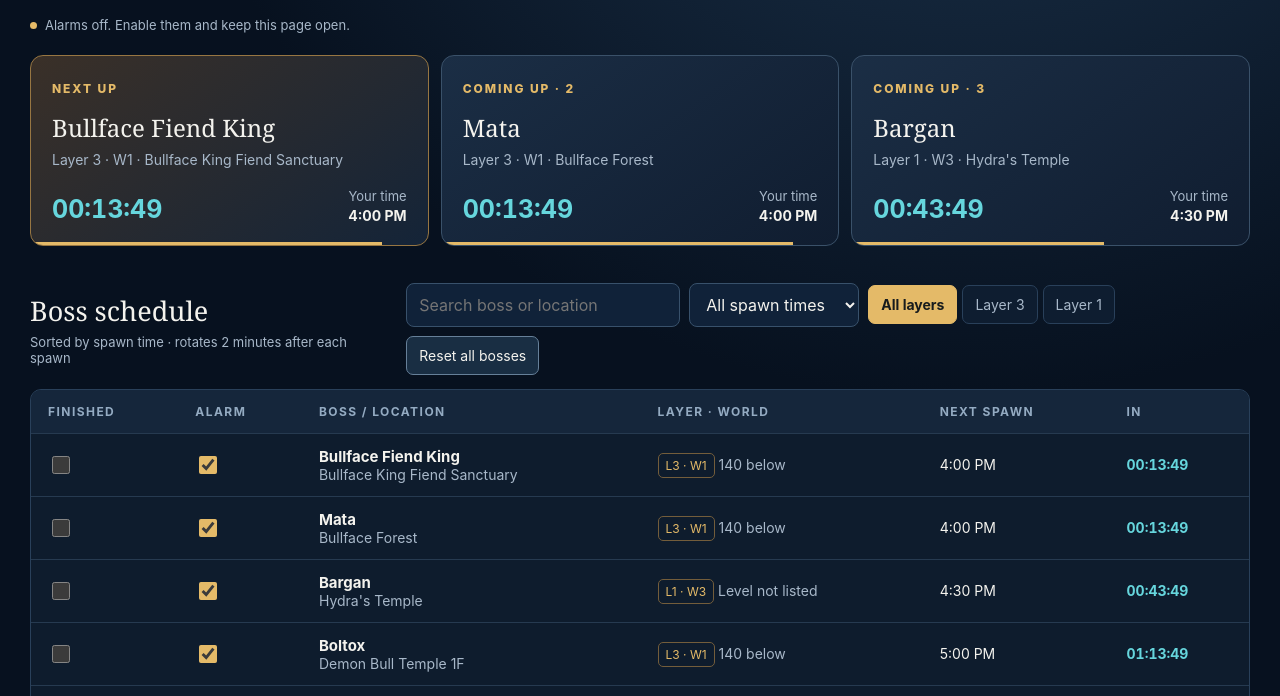
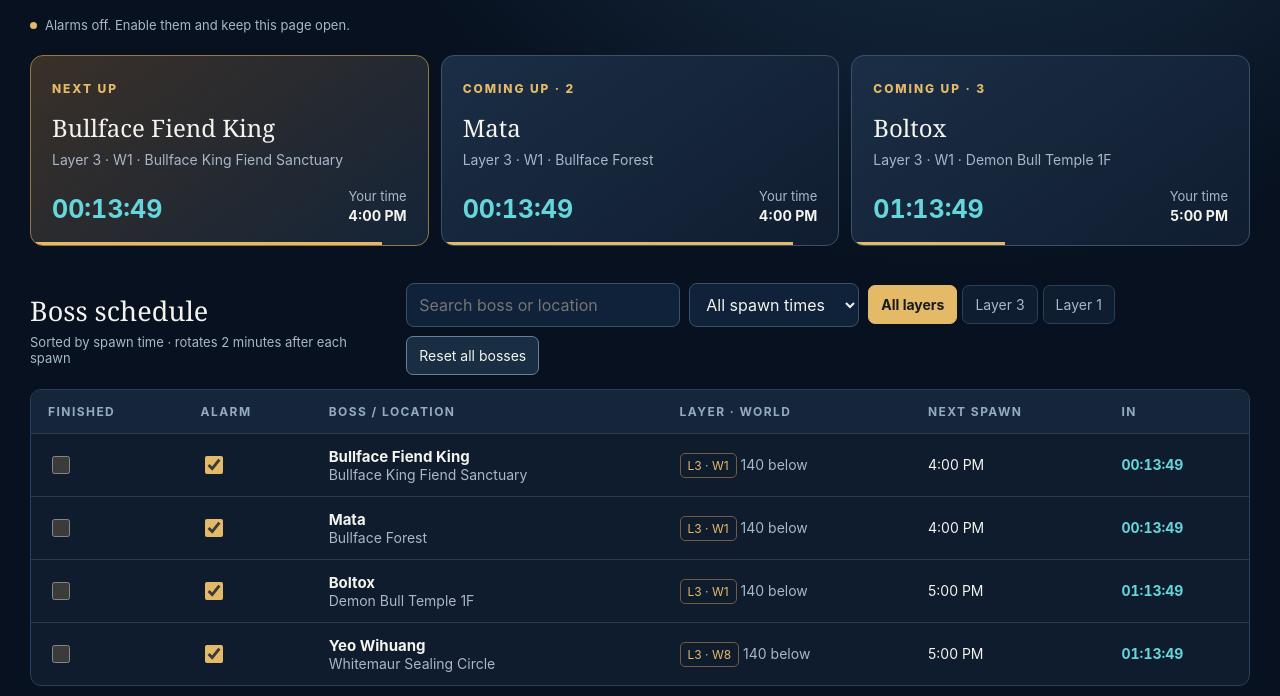
Before and after one commit to pokanat/Mir4Spawn, a plain HTML site: page docs/index.html in a window 1280 px wide. Shown: the part 249-945 px from the top of the page. Drawn offline with Linux system fonts and the light colour scheme.

Commit message:
Temporarily set Layer 1 W3 bosses to level 150+

```diff
--- a/docs/index.html
+++ b/docs/index.html
@@ -28,7 +28,7 @@
   <section class="upcoming" id="upcoming" aria-label="Upcoming bosses"></section>
   <div class="section-head"><div><h2>Boss schedule <span class="loc" id="finished-count"></span></h2><p>Sorted by spawn time · rotates 2 minutes after each spawn</p></div><div class="tools"><input class="search" id="search" type="search" placeholder="Search boss or location" aria-label="Search boss or location"><select class="spawn-window" id="spawn-window" aria-label="Filter by spawn time"><option value="all">All spawn times</option><option value="2">Next 2 minutes</option><option value="10">Next 10 minutes</option><option value="30">Next 30 minutes</option><option value="60">Next hour</option></select><div class="filters" id="filters" aria-label="Filter by layer"><button class="filter" data-layer="all" aria-pressed="true">All layers</button><button class="filter" data-layer="3" aria-pressed="false">Layer 3</button><button class="filter" data-layer="1" aria-pressed="false">Layer 1</button></div><button class="reset" id="reset" type="button">Reset all bosses</button></div></div>
   <div class="table-wrap"><table><thead><tr><th scope="col">Finished</th><th scope="col">Alarm</th><th scope="col">Boss / location</th><th scope="col">Layer · world</th><th scope="col">Next spawn</th><th scope="col">In</th></tr></thead><tbody id="rows"></tbody></table><div class="empty" id="empty" hidden>No bosses to show. Reset all bosses to bring them back.</div></div>
-  <p class="note">Check Finished to hide a boss and stop its alarm. Reset all bosses clears only finished marks and keeps your settings. Red highlighting starts 10 minutes before spawn; sound alarms start 2 minutes before. Your level includes every timed boss at that level or below. Layer 1 W3 is shown at every level because its required level was not listed in the supplied chart. Times in the supplied chart use a 12-hour clock and repeat in both AM and PM using your selected schedule timezone. Your next-spawn time is shown in your device’s timezone. Alarms play at Extra loud; your device volume and mobile power saving still apply. Keep this page open for sound.</p>
+  <p class="note">Check Finished to hide a boss and stop its alarm. Reset all bosses clears only finished marks and keeps your settings. Red highlighting starts 10 minutes before spawn; sound alarms start 2 minutes before. Your level includes every timed boss at that level or below. Layer 1 W3 temporarily uses a level requirement of 150+. Times in the supplied chart use a 12-hour clock and repeat in both AM and PM using your selected schedule timezone. Your next-spawn time is shown in your device’s timezone. Alarms play at Extra loud; your device volume and mobile power saving still apply. Keep this page open for sound.</p>
 </main>
 <div class="toast" id="toast" role="alert"></div>
 <script>
@@ -62,13 +62,13 @@
     [1,'W2','155+','Underground Jail','Do Maeongryong','6:30 / 12:30'],
     [1,'W2','155+','Underground Jail','Molgrash','1:30 / 4:30 / 7:30 / 10:30'],
     [1,'W2','155+','Nine Dragon Palace','Wi Gwangryeong','2:30 / 5:30 / 8:30 / 11:30'],
-    [1,'W3','Level not listed','Primal Nefariox Ruins','Krog','1:30 / 7:30'],
-    [1,'W3','Level not listed','Frozen Gorage','Kelis','2:30 / 8:30'],
-    [1,'W3','Level not listed','Frozen Gorage','Talasa','2:30 / 5:30 / 8:30 / 11:30'],
-    [1,'W3','Level not listed',"Ancient One's Old Castle",'Barkas','3:30 / 9:30'],
-    [1,'W3','Level not listed',"Hydra's Temple",'Morg','4:30 / 10:30'],
-    [1,'W3','Level not listed',"Hydra's Temple",'Bargan','3:30 / 6:30 / 9:30 / 12:30'],
-    [1,'W3','Level not listed',"Hydra's Depths",'Bordo','5:30 / 11:30']
+    [1,'W3','150+','Primal Nefariox Ruins','Krog','1:30 / 7:30'],
+    [1,'W3','150+','Frozen Gorage','Kelis','2:30 / 8:30'],
+    [1,'W3','150+','Frozen Gorage','Talasa','2:30 / 5:30 / 8:30 / 11:30'],
+    [1,'W3','150+',"Ancient One's Old Castle",'Barkas','3:30 / 9:30'],
+    [1,'W3','150+',"Hydra's Temple",'Morg','4:30 / 10:30'],
+    [1,'W3','150+',"Hydra's Temple",'Bargan','3:30 / 6:30 / 9:30 / 12:30'],
+    [1,'W3','150+',"Hydra's Depths",'Bordo','5:30 / 11:30']
   ].map(([layer,world,level,location,name,times],id)=>({id,layer,world,level,location,name,times:times.split(' / ').map(t=>{const [h,m]=t.split(':').map(Number);return (h%12)*60+m})}));
   const $=id=>document.getElementById(id), tz=$('timezone'), levelSelect=$('level'), soundSelect=$('sound'), windowSelect=$('spawn-window'), pref='mir4spawn-v1';
   let saved={};try{saved=JSON.parse(localStorage.getItem(pref)||'{}')}catch{}
@@ -82,7 +82,7 @@
   for(const [region,code,utc] of serverRegions){const opt=document.createElement('option');opt.value=utc;opt.textContent=`${region} (${code}) · UTC ${utc<0?'−':'+'}${Math.abs(utc)}`;tz.append(opt)}tz.value=String(offset);
   const esc=s=>String(s).replace(/[&<>"']/g,c=>({'&':'&amp;','<':'&lt;','>':'&gt;','"':'&quot;',"'":'&#39;'}[c]));
   const save=()=>{try{localStorage.setItem(pref,JSON.stringify({offset,level:levelSelect.value,sound:soundSelect.value,spawnWindow:windowSelect.value,muted:[...muted],finished:[...finished]}))}catch{}};
-  const eligible=b=>b.level==='Level not listed'||b.level==='140 below'||parseInt(b.level,10)<=+levelSelect.value;
+  const eligible=b=>b.level==='140 below'||parseInt(b.level,10)<=+levelSelect.value;
   const nextAt=(boss,now)=>{const shifted=now+offset*3600000, day=Math.floor(shifted/86400000)*86400000;let best=Infinity;for(const m of boss.times)for(const half of [0,720]){const at=day+(m+half)*60000-offset*3600000;if(at>now && at<best)best=at}if(best===Infinity){for(const m of boss.times){const at=day+86400000+m*60000-offset*3600000;if(at<best)best=at}}return best};
   const lastAt=(boss,now)=>{const shifted=now+offset*3600000, day=Math.floor(shifted/86400000)*86400000;let best=-Infinity;for(const m of boss.times)for(const half of [0,720])for(const d of [-1,0]){const at=day+d*86400000+(m+half)*60000-offset*3600000;if(at<=now&&at>best)best=at}return best};
   const countdown=ms=>{const s=Math.max(0,Math.ceil(ms/1000));return `${String(Math.floor(s/3600)).padStart(2,'0')}:${String(Math.floor(s%3600/60)).padStart(2,'0')}:${String(s%60).padStart(2,'0')}`};
```
